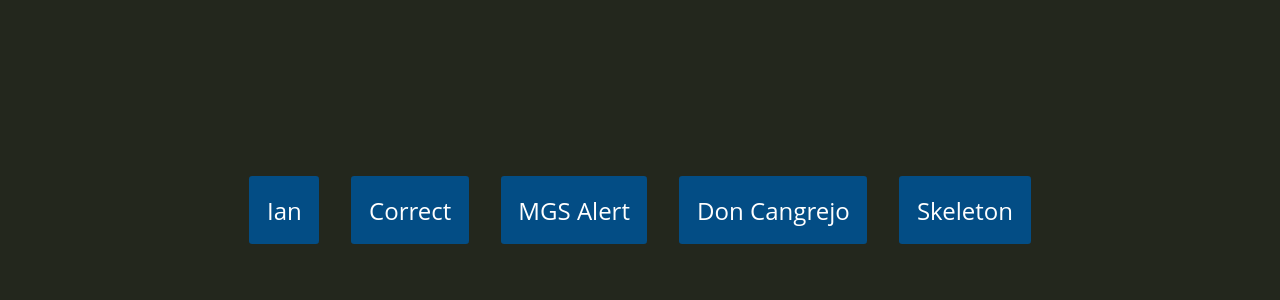
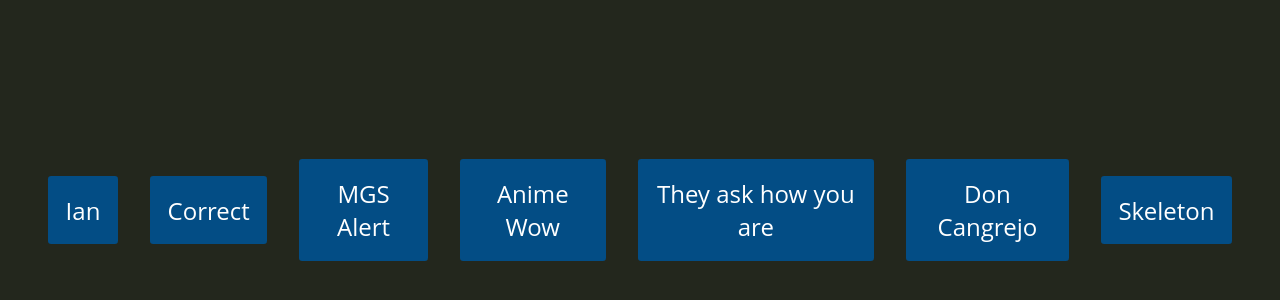
Before and after one commit to FranciscoTrigo/memeSoundBoard, a plain HTML site: page index.html in a window 1280 px wide. Shown: the part 222-522 px from the top of the page. Drawn offline with Linux system fonts and the light colour scheme.

Commit message:
re-enable some sounds

```diff
--- a/index.html
+++ b/index.html
@@ -5,10 +5,8 @@
 <button id="lieDetector">Ian</button>
 <button id="correct">Correct</button>
 <button id="mgsAlert">MGS Alert</button>
-<!--
 <button id="animeWow">Anime Wow</button>
 <button id="howYouAre">They ask how you are</button>
-//-->
 <button id="mrKrabs">Don Cangrejo</button>
 <button id="skeleton">Skeleton</button>
 
@@ -67,17 +65,17 @@ document.getElementById("mrKrabs").addEventListener("click", () => {
 document.getElementById("skeleton").addEventListener("click", () => {
       skeleton.play();
         })
-{{/*  document.getElementById("animeWow").addEventListener("click", () => {
+document.getElementById("animeWow").addEventListener("click", () => {
   animeWow.play();
-    })  */}}
+    })
 
 document.getElementById("mgsAlert").addEventListener("click", () => {
       mgsAlert.play();
         })
 
-{{/*  document.getElementById("howYouAre").addEventListener("click", () => {
+document.getElementById("howYouAre").addEventListener("click", () => {
       howYouAre.play();
-        })  */}}
+        })
 
 document.getElementById("correct").addEventListener("click", () => {
     correctDetector.play();
```
